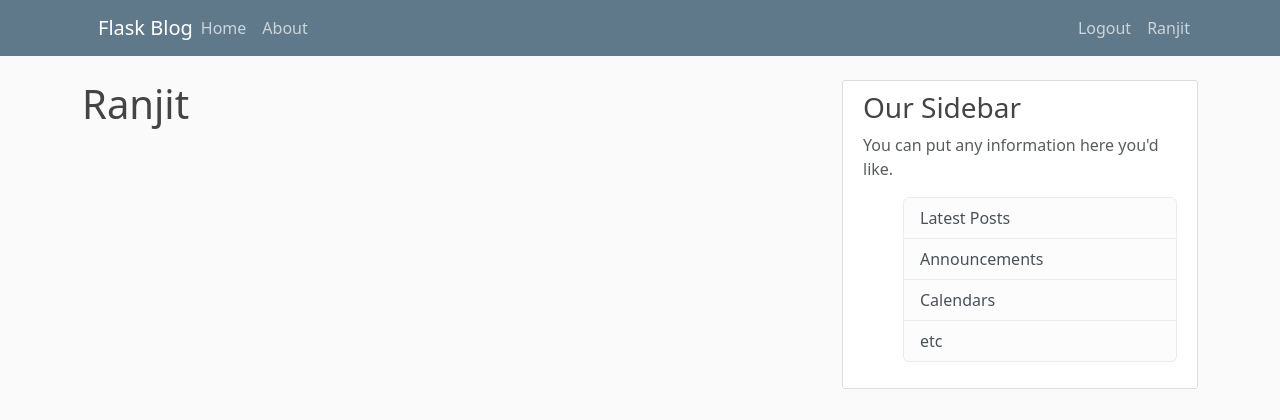
After one commit to Manuzs/new_app, a Flask app: page /account in a window 1280 px wide. The commit adds this page. Shown: the top 420 px of the page. Run offline with Flask 3, Linux system fonts and the light colour scheme; a user stored in the database is signed in.

Commit message:
Completed User Login System - -User authentication -And some page access checks

```diff
--- a/flaskblog/__init__.py
+++ b/flaskblog/__init__.py
@@ -8,8 +8,9 @@
 app.config['SECRET_KEY'] = '5ef9e49a4ece37050f2aefeea1a965c3'
 app.config['SQLALCHEMY_DATABASE_URI'] = 'sqlite:///site.db'
 db = SQLAlchemy(app)
-bcrpyt = Bcrypt(app)
+bcrypt = Bcrypt(app)
 login_manager = LoginManager(app)
-
+login_manager.login_view = 'login'
+login_manager.login_message_category = 'info'
 
 from flaskblog import routes
--- a/flaskblog/forms.py
+++ b/flaskblog/forms.py
@@ -13,14 +13,14 @@
 
     def validate_username(self, username):
         user = User.query.filter_by(username=username.data).first()
-        if True:
+        if user:
             # return "in validate email"
             raise ValidationError('Username is already taken.')
 
 
     def validate_email(self, email):
         user = User.query.filter_by(email=email.data).first()
-        if True:
+        if user:
             # return "in validate email"
             raise ValidationError('Email is already taken.')
 
--- a/flaskblog/routes.py
+++ b/flaskblog/routes.py
@@ -1,8 +1,8 @@
-from flask import render_template, url_for, flash, redirect
+from flask import render_template, url_for, flash, redirect, request
+from flaskblog import app, db, bcrypt
 from flaskblog.forms import RegistrationForm, LoginForm
-from flaskblog import app, db, bcrpyt
 from flaskblog.models import User, Post
-
+from flask_login import login_user, current_user, logout_user, login_required
 
 
 data = [
@@ -24,18 +24,21 @@
     return render_template('about.html', title = "About")
 
 
+
 @app.route("/register", methods = ['GET','POST'])
 def register():
+    if current_user.is_authenticated:
+        return redirect(url_for('home'))
     form = RegistrationForm()
     if form.validate_on_submit():
-        hashed_password = bcrpyt.generate_password_hash(form.password.data).decode('utf-8')
+        hashed_password = bcrypt.generate_password_hash(form.password.data).decode('utf-8')
         user = User(username = form.username.data, email = form.email.data, password = hashed_password)
         db.session.add(user)
         db.session.commit()
         flash(f'Account created for { form.username.data }!', category='success')
         return redirect(url_for('login'))
 
-    elif not form.validate_on_submit():
+    else:
         flash(f'Please Enter correct values', category='error')
         return render_template('register.html', title = 'register', form = form)
 
@@ -44,10 +47,27 @@
 
 @app.route('/login', methods = ['GET','POST'])
 def login():
+    if current_user.is_authenticated:
+        return redirect(url_for('home'))
     form = LoginForm()
     if form.validate_on_submit():
-        if form.email.data == 'ranjitdav@gmail.com' and form.password.data == 'Ranjit':
-            return redirect(url_for('home'))
+        user = User.query.filter_by(email = form.email.data).first()
+        if user and bcrypt.check_password_hash(user.password, form.password.data):
+            login_user(user, remember=form.remember.data)
+            next_page = request.args.get('next')
+            return redirect(next_page) if next_page else redirect(url_for('home'))
         else:
-            flash("Please enter valid credentials")
+            flash("Login Unsuccessful!, Please enter valid credentials")
     return render_template('login.html', title = 'Login', form = form)
+
+
+@app.route('/logout')
+def logout():
+    logout_user()
+    return redirect(url_for('home'))
+
+
+@app.route('/account')
+@login_required
+def account():
+    return render_template('account.html', title = 'Account')
--- a/flaskblog/static/main.css
+++ b/flaskblog/static/main.css
@@ -78,3 +78,9 @@
   .account-heading {
     font-size: 2.5rem;
   }
+
+
+  .right-align{
+    margin-left: auto;
+    margin-right: 0;
+  }
--- /dev/null
+++ b/flaskblog/templates/account.html
@@ -0,0 +1,4 @@
+{% extends "layout.html" %}
+{% block content %}
+<h1> {{ current_user.username }} </h1>
+{% endblock content %}
--- a/flaskblog/templates/layout.html
+++ b/flaskblog/templates/layout.html
@@ -27,9 +27,14 @@
                     <a class="nav-item nav-link" href="/about">About</a>
                   </div>
                   <!-- Navbar Right Side -->
-                  <div class="navbar-nav">
-                    <a class="nav-item nav-link" href="/login">Login</a>
-                    <a class="nav-item nav-link" href="/register">Register</a>
+                  <div class="navbar-nav right-align">
+                    {% if current_user.is_authenticated %}
+                    <a class="nav-item nav-link" href="{{url_for('logout')}}">Logout</a>
+                    <a class="nav-item nav-link"  href="{{url_for('account')}}">{{ current_user.username}}</a>
+                    {% else %}
+                    <a class="nav-item nav-link" href="{{url_for('login')}}">Login</a>
+                    <a class="nav-item nav-link" href="{{url_for('register')}}">Register</a>
+                    {% endif %}
                   </div>
                 </div>
               </div>
--- a/flaskblog/templates/register.html
+++ b/flaskblog/templates/register.html
@@ -29,9 +29,9 @@
                                 <span>{{ error }}</span>
                             {% endfor %}
                         </div>
-                    {% else %}
-                        {{ form.email(class = "form-control form-control-lg") }}
-                    {% endif %}
+                        {% else %}
+                            {{ form.email(class = "form-control form-control-lg") }}
+                        {% endif %}
                     </div>
                     <div class="form-group">
                         {{ form.password.label(class="form-control-label") }}
```
Also changed, not shown: flaskblog/models.py (+6 -8 lines), flaskblog/site.db, instance/site.db (deleted), run.py (line endings or trailing spaces).
